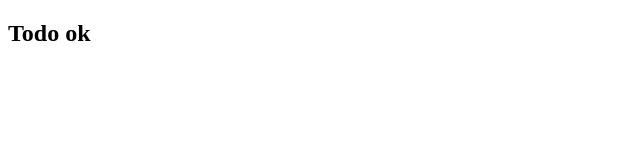
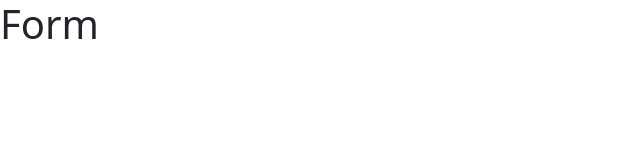
Before and after one commit to miguell29/todo-app, a React (Vite) app in the folder frontend/: page /TaskForm in a window 1280 px wide. Shown: the top 160 px of the page, without its empty margins (0-640 px from the left). Built offline with nearby package versions, Linux system fonts and the light colour scheme.

Commit message:
Se creo las rutas de navegacion de la pagina

```diff
--- a/frontend/src/App.tsx
+++ b/frontend/src/App.tsx
@@ -1,9 +1,20 @@
+import { BrowserRouter, Route, Routes } from "react-router-dom"
+import { TaskList } from "./components/TaskList"
+import { TaskItem } from "./components/TaskItem"
+import { TaskForm } from "./components/TaskForm"
 
 function App() {
 
   return (
     <>
-      <h2>Todo ok</h2>
+      <BrowserRouter>
+        <Routes>
+          <Route path="/TaskList" element={<TaskList/>}></Route>
+          <Route path="/TaskItem" element={<TaskItem/>}></Route>
+          <Route path="/TaskForm" element={<TaskForm/>}></Route>
+          <Route path="*" element={<TaskList/>}></Route>
+        </Routes>
+      </BrowserRouter>
     </>
   )
 }
--- /dev/null
+++ b/frontend/src/components/TaskForm.tsx
@@ -0,0 +1,10 @@
+export const TaskForm = () => {
+
+
+
+    return (
+        <>
+            <h1>Form</h1>
+        </>
+    )
+}
--- /dev/null
+++ b/frontend/src/components/TaskItem.tsx
@@ -0,0 +1,10 @@
+export const TaskItem = () => {
+
+
+
+    return (
+        <>
+            <h1>Item</h1>
+        </>
+    )
+}
--- /dev/null
+++ b/frontend/src/components/TaskList.tsx
@@ -0,0 +1,10 @@
+export const TaskList = () => {
+
+
+
+    return (
+        <>
+            <h1>lista</h1>
+        </>
+    )
+}
--- a/frontend/src/main.tsx
+++ b/frontend/src/main.tsx
@@ -1,5 +1,6 @@
 import { StrictMode } from 'react'
 import { createRoot } from 'react-dom/client'
+import 'bootstrap/dist/css/bootstrap.min.css';
 import App from './App.tsx'
 
 createRoot(document.getElementById('root')!).render(
```
